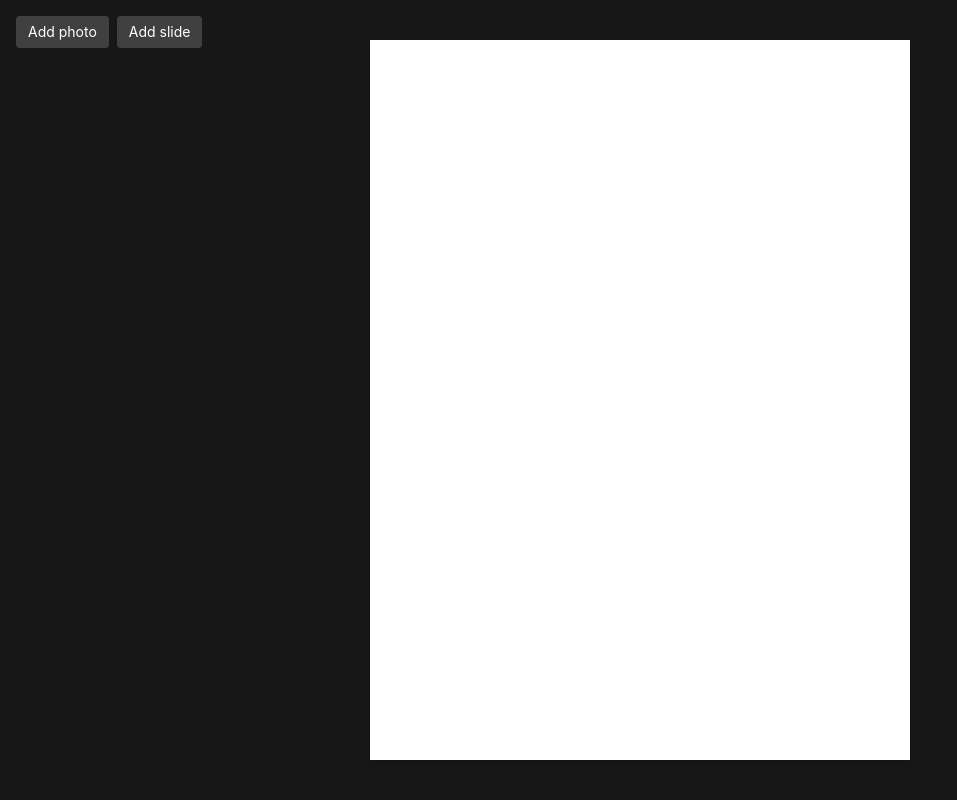
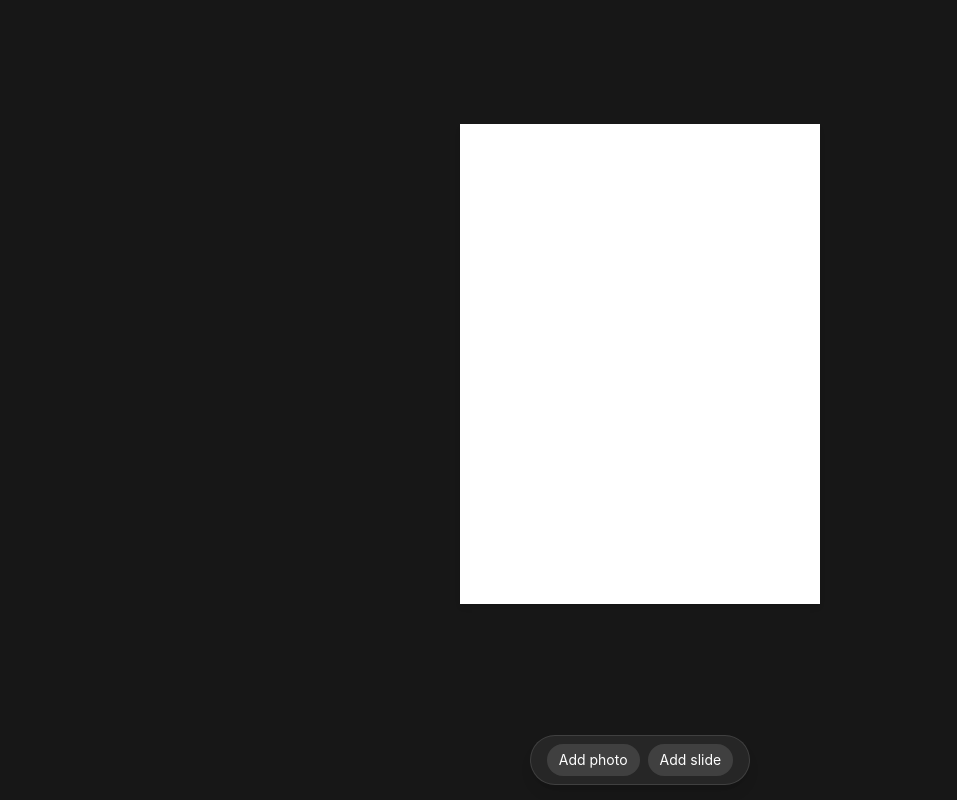
Before and after one commit to RammeDon/appostrophe-assignment, a React (Vite) app: page / in a window 1280 px wide. Shown: the whole page, without its empty margins (0-957 px from the left). Built offline with nearby package versions, Linux system fonts and the light colour scheme.

Commit message:
adding support for centering slides, and also moving buttons inside a toolbar in the bottom of the screen

```diff
--- a/src/App.tsx
+++ b/src/App.tsx
@@ -1,8 +1,9 @@
-import { useReducer, useRef } from 'react'
+import { useLayoutEffect, useReducer, useRef } from 'react'
 import { CanvasViewport } from './components/CanvasViewport'
 import { SelectionOverlay } from './components/SelectionOverlay'
 import { Toolbar } from './components/Toolbar'
 import { WorldLayer } from './components/WorldLayer'
+import { computeFitViewport } from './lib/viewport'
 import { canvasReducer, initialState } from './state/canvasReducer'
 
 function App() {
@@ -10,10 +11,32 @@ function App() {
   const viewportRef = useRef<HTMLDivElement>(null)
   const selectedItem = state.items.find((item) => item.id === state.selectedId)
 
+  useLayoutEffect(() => {
+    const el = viewportRef.current
+    if (!el) return
+
+    const fit = () => {
+      const { width, height } = el.getBoundingClientRect()
+      if (width === 0 || height === 0) return
+      dispatch({
+        type: 'SET_VIEWPORT',
+        viewport: computeFitViewport(width, height),
+      })
+    }
+
+    fit()
+    window.addEventListener('resize', fit)
+    return () => window.removeEventListener('resize', fit)
+  }, [dispatch])
+
   return (
-    <>
-      <Toolbar state={state} dispatch={dispatch} />
-      <CanvasViewport ref={viewportRef} state={state} dispatch={dispatch}>
+    <div className="flex h-screen flex-col bg-neutral-900">
+      <CanvasViewport
+        ref={viewportRef}
+        state={state}
+        dispatch={dispatch}
+        className="min-h-0 flex-1"
+      >
         <WorldLayer
           viewport={state.viewport}
           viewportRef={viewportRef}
@@ -30,7 +53,10 @@ function App() {
           />
         )}
       </CanvasViewport>
-    </>
+      <footer className="flex shrink-0 justify-center px-4 pb-4 pt-2">
+        <Toolbar state={state} dispatch={dispatch} />
+      </footer>
+    </div>
   )
 }
 
--- a/src/components/CanvasViewport.tsx
+++ b/src/components/CanvasViewport.tsx
@@ -17,10 +17,11 @@ interface CanvasViewportProps {
   state: CanvasState
   dispatch: Dispatch<CanvasAction>
   children: ReactNode
+  className?: string
 }
 
 export const CanvasViewport = forwardRef<HTMLDivElement, CanvasViewportProps>(
-  function CanvasViewport({ state, dispatch, children }, ref) {
+  function CanvasViewport({ state, dispatch, children, className }, ref) {
     const viewportRef = useRef(state.viewport)
     viewportRef.current = state.viewport
     const [isDragging, setIsDragging] = useState(false)
@@ -87,12 +88,15 @@ export const CanvasViewport = forwardRef<HTMLDivElement, CanvasViewportProps>(
           return
         }
 
+        const dx = e.shiftKey ? e.deltaY + e.deltaX : e.deltaX
+        const dy = e.shiftKey ? 0 : e.deltaY
+
         dispatch({
           type: 'SET_VIEWPORT',
           viewport: {
             ...vp,
-            offsetX: vp.offsetX - e.deltaX,
-            offsetY: vp.offsetY - e.deltaY,
+            offsetX: vp.offsetX - dx,
+            offsetY: vp.offsetY - dy,
           },
         })
       }
@@ -101,14 +105,14 @@ export const CanvasViewport = forwardRef<HTMLDivElement, CanvasViewportProps>(
       return () => el.removeEventListener('wheel', handler)
     }, [dispatch, ref])
 
+    const base =
+      'relative h-full w-full overflow-hidden bg-neutral-900'
+    const dragRing = isDragging ? ' ring-2 ring-inset ring-neutral-500' : ''
+
     return (
       <div
         ref={ref}
-        className={
-          isDragging
-            ? 'relative h-screen w-screen overflow-hidden bg-neutral-900 ring-2 ring-inset ring-neutral-500'
-            : 'relative h-screen w-screen overflow-hidden bg-neutral-900'
-        }
+        className={`${base}${dragRing}${className ? ` ${className}` : ''}`}
         onClick={() => dispatch({ type: 'DESELECT' })}
         onDragOver={handleDragOver}
         onDragLeave={handleDragLeave}
--- a/src/components/Toolbar.tsx
+++ b/src/components/Toolbar.tsx
@@ -36,17 +36,17 @@ export function Toolbar({ state, dispatch }: ToolbarProps) {
   }
 
   return (
-    <div className="fixed left-4 top-4 z-10 flex gap-2">
+    <div className="flex items-center gap-2 rounded-full bg-neutral-800 px-4 py-2 shadow-lg ring-1 ring-neutral-700">
       <button
         type="button"
-        className="rounded bg-neutral-700 px-3 py-1.5 text-sm text-white hover:bg-neutral-600"
+        className="rounded-full bg-neutral-700 px-3 py-1.5 text-sm text-white hover:bg-neutral-600"
         onClick={handleClick}
       >
         Add photo
       </button>
       <button
         type="button"
-        className="rounded bg-neutral-700 px-3 py-1.5 text-sm text-white hover:bg-neutral-600"
+        className="rounded-full bg-neutral-700 px-3 py-1.5 text-sm text-white hover:bg-neutral-600"
         onClick={() => dispatch({ type: 'ADD_SLIDE' })}
       >
         Add slide
--- /dev/null
+++ b/src/lib/viewport.ts
@@ -0,0 +1,29 @@
+import { SLIDE_HEIGHT, SLIDE_WIDTH } from '../components/Slide'
+import type { Viewport } from './types'
+
+const REF_SLIDE_WIDTH_FRACTION = (SLIDE_WIDTH * 0.6) / 1920
+const REF_SLIDE_HEIGHT_FRACTION = (SLIDE_HEIGHT * 0.6) / 1008
+
+const MIN_SCALE = 0.2
+const MAX_SCALE = 8
+
+function clamp(value: number, min: number, max: number): number {
+  return Math.min(max, Math.max(min, value))
+}
+
+export function computeFitViewport(
+  canvasWidth: number,
+  canvasHeight: number,
+): Viewport {
+  const scaleX =
+    (canvasWidth * REF_SLIDE_WIDTH_FRACTION) / SLIDE_WIDTH
+  const scaleY =
+    (canvasHeight * REF_SLIDE_HEIGHT_FRACTION) / SLIDE_HEIGHT
+  const scale = clamp(Math.min(scaleX, scaleY), MIN_SCALE, MAX_SCALE)
+
+  return {
+    scale,
+    offsetX: canvasWidth / 2 - (SLIDE_WIDTH * scale) / 2,
+    offsetY: canvasHeight / 2 - (SLIDE_HEIGHT * scale) / 2,
+  }
+}
--- a/src/state/canvasReducer.ts
+++ b/src/state/canvasReducer.ts
@@ -1,8 +1,9 @@
 import type { CanvasItem, CanvasSlide, Viewport } from '../lib/types'
-import { SLIDE_HEIGHT, SLIDE_WIDTH } from '../components/Slide'
 import { createNextSlide } from '../lib/slides'
+import { computeFitViewport } from '../lib/viewport'
 
-const INITIAL_SCALE = 0.6
+// Footer chrome below canvas — used for pre-paint initial viewport estimate only
+const TOOLBAR_ZONE_HEIGHT = 72
 
 export interface CanvasState {
   slides: CanvasSlide[]
@@ -33,12 +34,10 @@ const initialSlideId = crypto.randomUUID()
 const initialSlide: CanvasSlide = { id: initialSlideId, x: 0, y: 0 }
 
 function createInitialViewport(): Viewport {
-  const scale = INITIAL_SCALE
-  return {
-    scale,
-    offsetX: window.innerWidth / 2 - (SLIDE_WIDTH * scale) / 2,
-    offsetY: window.innerHeight / 2 - (SLIDE_HEIGHT * scale) / 2,
-  }
+  return computeFitViewport(
+    window.innerWidth,
+    window.innerHeight - TOOLBAR_ZONE_HEIGHT,
+  )
 }
 
 export const initialState: CanvasState = {
```
Also changed, not shown: 1 other file (tests, documents, lock files or other folders).
